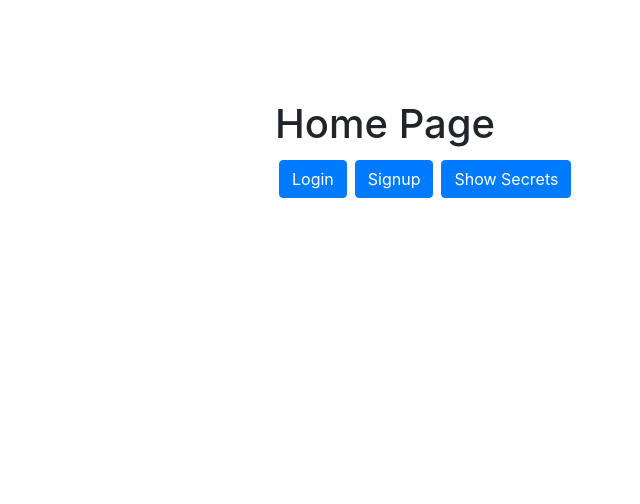
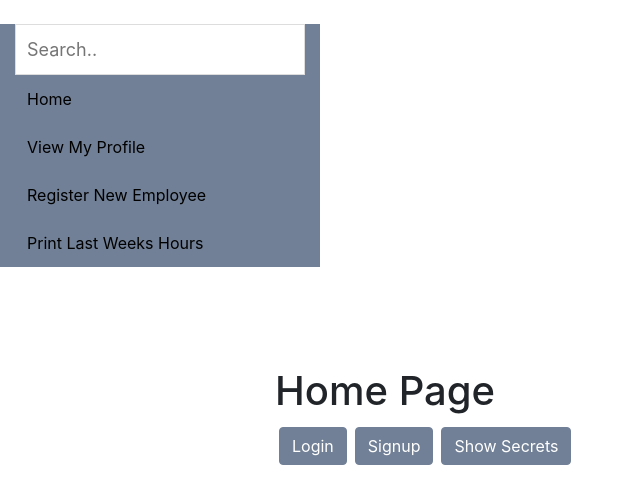
Before and after one commit to rachaelchar/ScanTrack, a React (Create React App) app in the folder client/: page / in a window 1280 px wide. Shown: the top 504 px of the page, without its empty margins (0-640 px from the left). Built offline with nearby package versions, Linux system fonts and the light colour scheme; no server answers.

Commit message:
added sidenav

```diff
--- a/client/package.json
+++ b/client/package.json
@@ -7,6 +7,7 @@
     "@testing-library/react": "^9.3.2",
     "@testing-library/user-event": "^7.1.2",
     "bootstrap": "^4.4.1",
+    "node-sass": "^4.13.1",
     "react": "^16.12.0",
     "react-bootstrap": "^1.0.0-beta.17",
     "react-dom": "^16.12.0",
--- a/client/src/App.css
+++ b/client/src/App.css
@@ -1,3 +1,14 @@
 .signup {
   padding-top: 100px;
 }
+
+$theme-colors: (
+  "primary":    ..,
+  "secondary":  ..,
+  "success":    ..,
+  "info":       ..,
+  "warning":    ..,
+  "danger":     ..,
+  "light":      ..,
+  "dark":       ..
+);
--- a/client/src/App.js
+++ b/client/src/App.js
@@ -5,6 +5,7 @@ import Home from "./pages/Home";
 import Signup from "./pages/Signup";
 import Login from "./pages/Login";
 import Members from "./pages/Members";
+import Container from "./components/Container";
 
 // Even though this is the App.js file, in the end we are not exactly exporting
 // the App component.  We actually set up the app component to implement our react
@@ -52,6 +53,7 @@ function App() {
 export default () => {
   return (
     <AuthProvider>
+      <Container />
       <App />
     </AuthProvider>
   );
--- a/client/src/components/Container/index.js
+++ b/client/src/components/Container/index.js
@@ -1,10 +1,11 @@
 import React from "react";
+import SideNav from '../SideNav';
 
 export default function Container() {
 
   return (
-    <div>
-      Container
+    <div className="container-fluid">
+      <SideNav />
       </div>
   )
 }
--- a/client/src/components/SideNav/index.js
+++ b/client/src/components/SideNav/index.js
@@ -1,10 +1,22 @@
 import React from "react";
+
+import './style.css';
 
 export default function SideNav() {
 
   return (
-    <div>
-      SideNav
-      </div>
+    <div className="row">
+      <div className="col-3 mt-4 bg-primary" id="sideNav">
+
+    <input type="text" id="mySearch" onkeyup="myFunction()" placeholder="Search.." title="Type in a category"></input>
+
+<ul id="myMenu">
+  <li><a href="#">Home</a></li>
+  <li><a href="#">View My Profile</a></li>
+  <li><a href="#">Register New Employee</a></li>
+  <li><a href="#">Print Last Weeks Hours</a></li>
+</ul>
+</div>
+</div>
   )
 }
--- /dev/null
+++ b/client/src/components/SideNav/style.css
@@ -0,0 +1,31 @@
+/* W3 Schools */
+
+#mySearch {
+  width: 100%;
+  font-size: 18px;
+  padding: 11px;
+  border: 1px solid #ddd;
+}
+
+/* Style the navigation menu */
+#myMenu {
+  list-style-type: none;
+  padding: 0;
+  margin: 0;
+}
+
+/* Style the navigation links */
+#myMenu li a {
+  padding: 12px;
+  text-decoration: none;
+  color: black;
+  display: block
+}
+
+#myMenu li a:hover {
+  background-color: #eee;
+}
+
+#sideNav {
+  height: 100%
+}
--- /dev/null
+++ b/client/src/custom.scss
@@ -0,0 +1,13 @@
+// Override default variables before the import
+$body-bg: white;
+// Import Bootstrap and its default variables
+
+$theme-colors: (
+  "primary": #718096,
+  "secondary": #13466a,
+  "danger": #e2e8f0,
+  "info": #000,
+  "warning": #525254
+);
+
+@import '~bootstrap/scss/bootstrap.scss';
--- a/client/src/index.js
+++ b/client/src/index.js
@@ -1,6 +1,6 @@
 import React from 'react';
 import ReactDOM from 'react-dom';
-import 'bootstrap/dist/css/bootstrap.min.css';
+import './custom.scss';
 import App from './App';
 
 ReactDOM.render(<App />, document.getElementById('root'));
```
Also changed, not shown: 1 other file (tests, documents, lock files or other folders).
